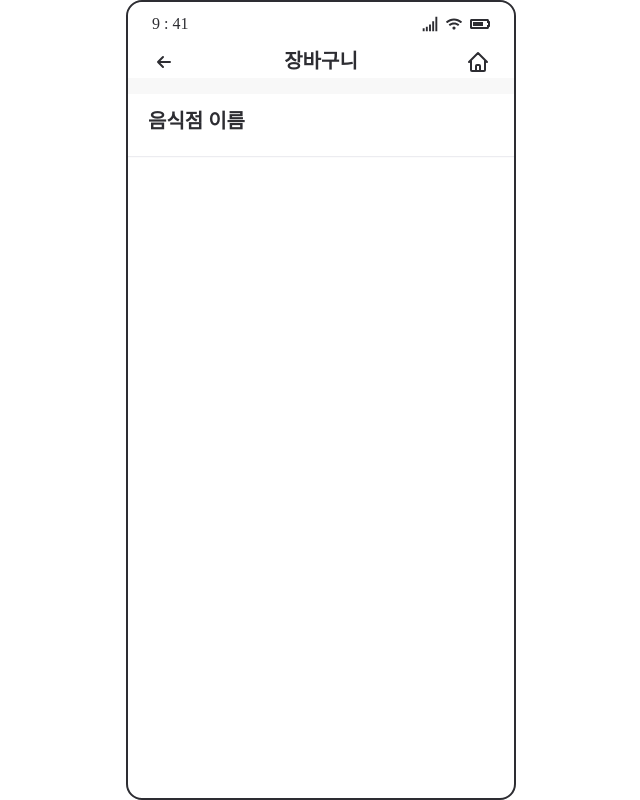
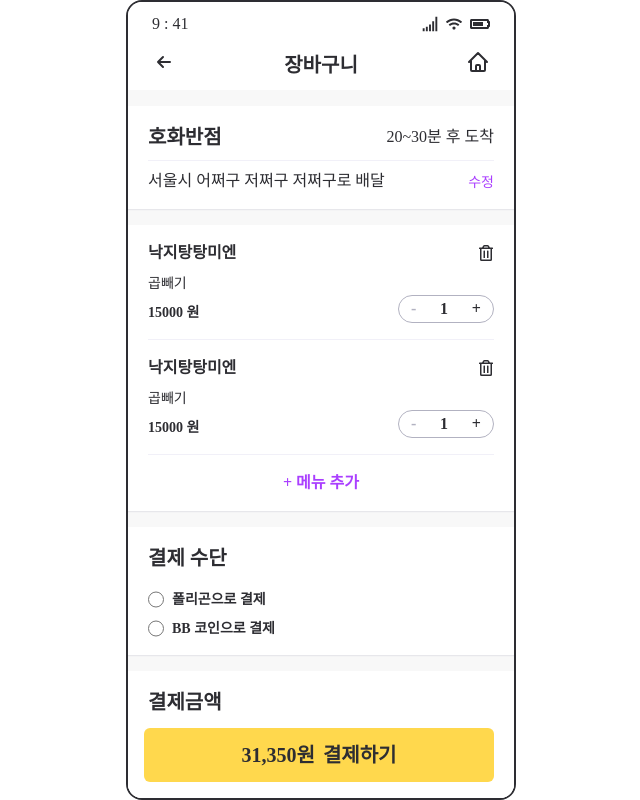
Before and after one commit to Dakdol/BaeBlock, a React (Create React App) app: page /customer/payment in a window 1280 px wide. Shown: the whole page, without its empty margins (319-959 px from the left). Built offline with nearby package versions, Linux system fonts and the light colour scheme; a web font is replaced by a local one.

Commit message:
:lipstick: 거래 페이지 완성
헉헉헉

```diff
--- a/src/components/Customer_menuDetail.jsx
+++ b/src/components/Customer_menuDetail.jsx
@@ -6,11 +6,11 @@ export const CustomerMenuDetail = ({ title, value, caption }) => {
       <div className='font-bold text-body mb-4'>기본 옵션</div>
       <div className='flex flex-col gap-3'>
         <div className='flex'>
-          <input class='w-4 accent-purple' type='radio' name='radio' value='2' />
+          <input class='w-4 accent-purple' type='radio' name='radio' />
           <span class='ml-2 text-caption'>제주산 귤</span>
         </div>
         <div className='flex'>
-          <input class='w-4 accent-purple' type='radio' name='radio' value='2' />
+          <input class='w-4 accent-purple' type='radio' name='radio' />
           <span class='ml-2 text-caption'>태국산 귤</span>
         </div>
         <div class='border-t border-lightGray border-[1px]'></div>
--- /dev/null
+++ b/src/components/Payment_menu.jsx
@@ -0,0 +1,34 @@
+import React, { useState } from 'react';
+import { FaRegTrashAlt } from 'react-icons/fa';
+
+export const PaymentMenu = (props) => {
+  const [counter, setCounter] = useState(1);
+  const onClickAdd = () => {
+    setCounter(counter + 1);
+  };
+  const onClickSub = () => {
+    if (counter > 1) {
+      setCounter(counter - 1);
+    }
+  };
+
+  return (
+    <div className='border-b-[1.5px] pb-4 border-lightGray'>
+      <div className='flex justify-between items-center'>
+        <div className='font-bold text-body'>{props.foodName}</div>
+        <FaRegTrashAlt />
+      </div>
+      <div className='text-caption mt-2'>{props.option}</div>
+      <div className='flex justify-between items-center'>
+        <div className='font-bold text-caption mt-2'>{props.price} 원</div>
+        <div className='w-24 h-7 flex justify-between items-center gap-4 font-bold border-[1.5px] border-gray rounded-full px-3'>
+          <div className={`${counter === 1 ? 'text-gray' : 'text-black'}`} onClick={onClickSub}>
+            -
+          </div>
+          <div>{counter}</div>
+          <div onClick={onClickAdd}>+</div>
+        </div>
+      </div>
+    </div>
+  );
+};
--- a/src/pages/customer_payment.jsx
+++ b/src/pages/customer_payment.jsx
@@ -1,17 +1,68 @@
-import React from 'react';
+import { PaymentMenu } from '../components/Payment_menu';
 
 export const CustomerPayment = () => {
   return (
     <div className='bg-[#F8F8F8]'>
-      <div className='bg-white w-[386px] h-8 absolute z-10'></div>
-      <div className='flex justify-center mt-3'>
+      <div className='bg-white w-[386px] h-14 absolute z-10'></div>
+      <div className='flex justify-center pt-4'>
         <div className='font-bold text-subtitle max-w-[250px] whitespace-nowrap overflow-ellipsis overflow-hidden absolute z-20'>
           장바구니
         </div>
       </div>
 
-      <div className='bg-white mt-12 px-5 py-3 category-shadow'>
-        <div className='font-bold text-subtitle text-left mb-2'>음식점 이름</div>
+      <div className='bg-white mt-14 px-5 py-4 category-shadow'>
+        <div className='flex justify-between items-center'>
+          <div className='font-bold text-subtitle'>호화반점</div>
+          <div>20~30분 후 도착</div>
+        </div>
+        <div className='flex justify-between items-end text-body border-t-[1.5px] pt-2 mt-2 border-lightGray'>
+          <div>서울시 어쩌구 저쩌구 저쩌구로 배달</div>
+          <div className='text-caption text-purple'>수정</div>
+        </div>
+      </div>
+
+      <div className='flex flex-col gap-4 bg-white mt-4 px-5 py-4 category-shadow'>
+        <PaymentMenu foodName='낙지탕탕미엔' option='곱빼기' price='15000' />
+        <PaymentMenu foodName='낙지탕탕미엔' option='곱빼기' price='15000' />
+        <div className='text-center font-bold text-purple'>+ 메뉴 추가</div>
+      </div>
+
+      <div className='bg-white mt-4 px-5 py-4 category-shadow'>
+        <div className='font-bold text-subtitle'>결제 수단</div>
+        <div className='flex mt-4'>
+          <input class='w-4 accent-purple' type='radio' name='radio' />
+          <span class='ml-2 text-caption font-bold'>폴리곤으로 결제</span>
+        </div>
+        <div className='flex mt-2'>
+          <input class='w-4 accent-purple' type='radio' name='radio' />
+          <span class='ml-2 text-caption font-bold'>BB 코인으로 결제</span>
+        </div>
+      </div>
+
+      <div className='flex flex-col gap-2 bg-white my-4 px-5 py-4 category-shadow'>
+        <div className='font-bold text-subtitle'>결제금액</div>
+        <div className='flex justify-between items-center mt-2'>
+          <div className='font-bold text-caption'>총 주문금액</div>
+          <div className='text-caption'>30000원</div>
+        </div>
+        <div className='flex justify-between items-center'>
+          <div className='font-bold text-caption'>배달비</div>
+          <div className='text-caption'>1350원</div>
+        </div>
+        <div className='flex justify-between items-center'>
+          <div className='font-bold text-caption'>배달팁</div>
+          <div className='text-caption'>0원</div>
+        </div>
+        <div className='flex justify-between items-center border-t-[1.5px] pt-4 mt-4 border-lightGray'>
+          <div className='font-bold text-body'>총 결제금액</div>
+          <div className='font-bold text-subtitle'>31,350원</div>
+        </div>
+      </div>
+
+      <div className='sticky bottom-0 bg-white px-4 pb-4'>
+        <button className='flex justify-center gap-2 bg-lightYellow w-[350px] py-3 rounded-md text-subtitle font-bold text-black'>
+          <span>31,350원</span>결제하기
+        </button>
       </div>
     </div>
   );
--- a/src/pages/customer_regist.jsx
+++ b/src/pages/customer_regist.jsx
@@ -21,7 +21,7 @@ export const CustomerRegist = () => {
   };
 
   return (
-    <div className='flex flex-col justify-center items-center mt-24 tracking-tighter'>
+    <div className='flex flex-col justify-center items-center mt-24'>
       <div className='font-bold text-[24px]'>메타마스크로 간편하게 가입해요.</div>
       <div className='flex flex-col justify-center items-center gap-1 mt-8'>
         <div className='text-body'>배불럭은 이더리움의 스마트 컨트랙트를 활용한</div>
--- a/src/pages/customer_registDetail.jsx
+++ b/src/pages/customer_registDetail.jsx
@@ -4,7 +4,7 @@ import { Link } from 'react-router-dom';
 
 export const CustomerRegistDetail = () => {
   return (
-    <div className='flex flex-col justify-center items-center mt-24 tracking-tighter'>
+    <div className='flex flex-col justify-center items-center mt-24'>
       <div className='font-bold text-[24px]'>메타마스크 연결에 성공했어요!</div>
       <div className='text-subtitle text-center mt-5'>
         안전한 배달을 위해<p className='mt-1'>고객님의 추가 정보를 입력해주세요!</p>
--- a/src/pages/customer_selectMenu.jsx
+++ b/src/pages/customer_selectMenu.jsx
@@ -12,7 +12,7 @@ function CustomerSelectMenu() {
     setCounter(counter + 1);
   };
   const onClickSub = () => {
-    if (counter > 0) {
+    if (counter > 1) {
       setCounter(counter - 1);
     }
   };
@@ -34,14 +34,16 @@ function CustomerSelectMenu() {
 
       <div className='flex justify-between items-center mx-6 mb-8'>
         <div className='font-bold text-body'>수량</div>
-        <div className='flex items-center gap-2'>
-          <FaRegSquareMinus size={22} color='#AA3FFF' onClick={onClickSub} />
-          <div className='text-body font-bold'>{counter}</div>
-          <FaRegSquarePlus size={22} color='#AA3FFF' onClick={onClickAdd} />
+        <div className='w-24 h-7 flex justify-between items-center gap-4 font-bold border-[1.5px] border-gray rounded-full px-3'>
+          <div className={`${counter === 1 ? 'text-gray' : 'text-black'}`} onClick={onClickSub}>
+            -
+          </div>
+          <div>{counter}</div>
+          <div onClick={onClickAdd}>+</div>
         </div>
       </div>
 
-      <div className='sticky bottom-0 bg-white nded-b-2xl w-[386px] flex justify-between items-center px-4 py-4 border-t-2 border-lightGray'>
+      <div className='sticky bottom-0 bg-white rounded-b-2xl w-[386px] flex justify-between items-center px-4 py-4 border-t-2 border-lightGray'>
         <div className='font-bold text-body'>총 : 15000 원</div>
         <button className='text-subtitle font-bold bg-lightYellow rounded-xl px-6 py-2'>
           카트에 담기
--- a/src/pages/rider_regist.jsx
+++ b/src/pages/rider_regist.jsx
@@ -21,7 +21,7 @@ export const RiderRegist = () => {
   };
 
   return (
-    <div className='flex flex-col justify-center items-center mt-24 tracking-tighter'>
+    <div className='flex flex-col justify-center items-center mt-24'>
       <div className='font-bold text-[24px]'>메타마스크로 간편하게 가입해요.</div>
       <div className='flex flex-col justify-center items-center gap-1 mt-8'>
         <div className='text-body'>배불럭은 이더리움의 스마트 컨트랙트를 활용한</div>
--- a/src/pages/rider_registDetail.jsx
+++ b/src/pages/rider_registDetail.jsx
@@ -4,7 +4,7 @@ import { Link } from 'react-router-dom';
 
 export const RiderRegistDetail = () => {
   return (
-    <div className='flex flex-col justify-center items-center mt-24 tracking-tighter'>
+    <div className='flex flex-col justify-center items-center mt-24'>
       <div className='font-bold text-[24px]'>메타마스크 연결에 성공했어요!</div>
       <div className='text-subtitle text-center mt-5'>
         라이더님의 추가정보를<p className='mt-1'>입력해주세요!</p>
--- a/src/pages/store_regist.jsx
+++ b/src/pages/store_regist.jsx
@@ -21,7 +21,7 @@ export const StoreRegist = () => {
   };
 
   return (
-    <div className='flex flex-col justify-center items-center mt-24 tracking-tighter'>
+    <div className='flex flex-col justify-center items-center mt-24'>
       <div className='font-bold text-[24px]'>메타마스크로 간편하게 가입해요.</div>
       <div className='flex flex-col justify-center items-center gap-1 mt-8'>
         <div className='text-body'>배불럭은 이더리움의 스마트 컨트랙트를 활용한</div>
--- a/src/pages/store_registDetail.jsx
+++ b/src/pages/store_registDetail.jsx
@@ -4,7 +4,7 @@ import { Link } from 'react-router-dom';
 
 export const StoreRegistDetail = () => {
   return (
-    <div className='flex flex-col justify-center items-center mt-24 tracking-tighter'>
+    <div className='flex flex-col justify-center items-center mt-24'>
       <div className='font-bold text-[24px]'>메타마스크 연결에 성공했어요!</div>
       <div className='text-subtitle text-center mt-5'>
         사장님의 매장 정보를 <p className='mt-1'>입력해주세요!</p>
--- a/tailwind.config.js
+++ b/tailwind.config.js
@@ -28,9 +28,6 @@ module.exports = {
         body: '16px',
         caption: '14px',
       },
-      fontWeight: {
-        bold: 700,
-      },
     },
   },
 
```
